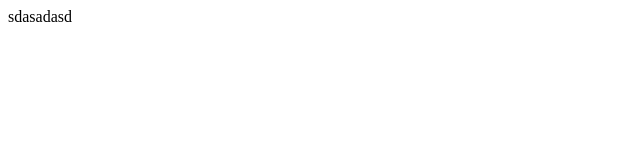
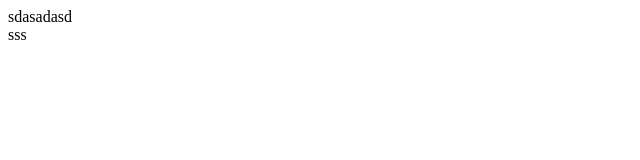
Before and after one commit to mulaxn/badge, a plain HTML site: page index.html in a window 1280 px wide. Shown: the full height of the page, 0-640 px from the left. Drawn offline with Linux system fonts and the light colour scheme.

Commit message:
update index.html
Co-Authored-By: aatalha <156155910+aatalha@users.noreply.github.com>

```diff
--- a/index.html
+++ b/index.html
@@ -1 +1,4 @@
 sdasadasd
+<div>
+    sss
+</div>
```
